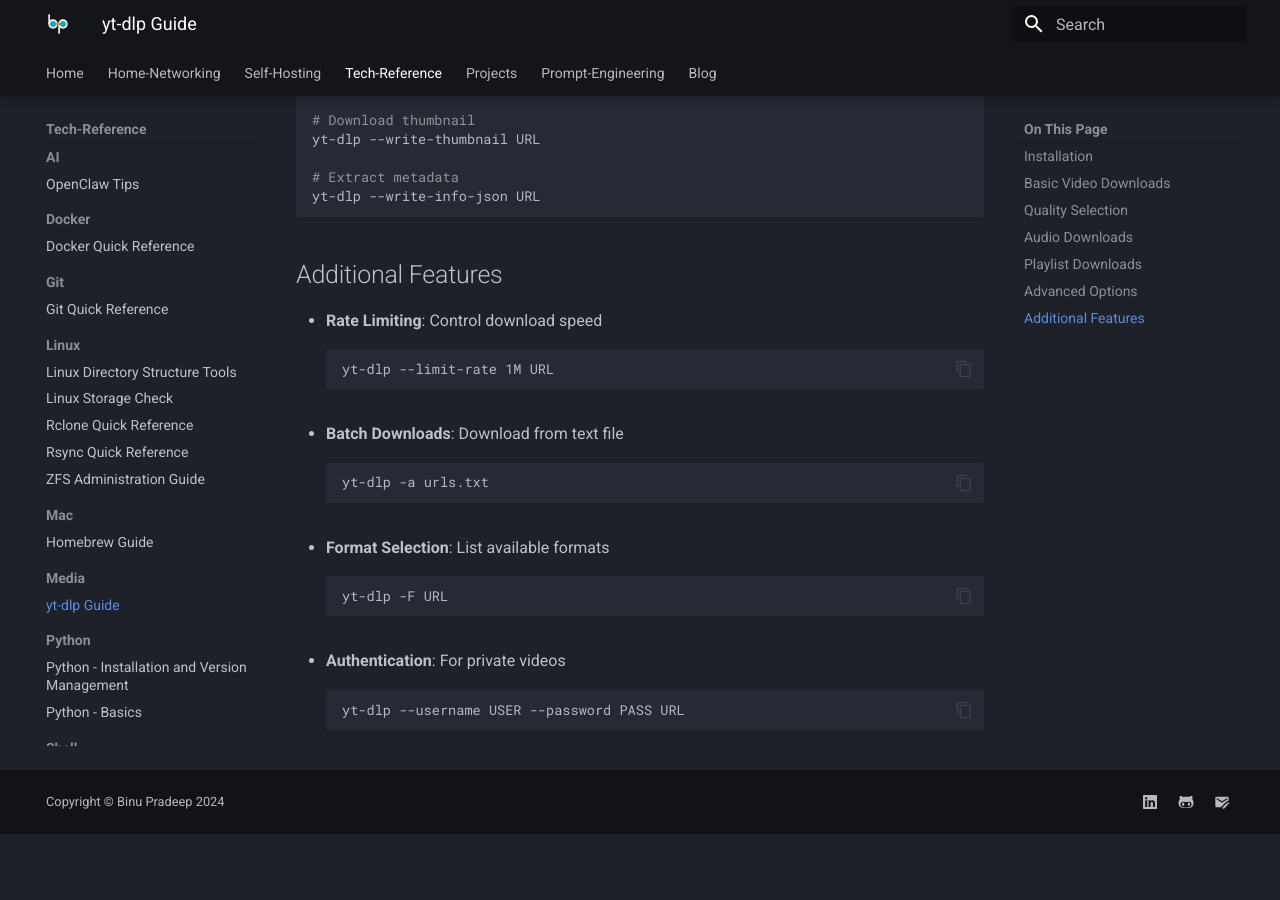
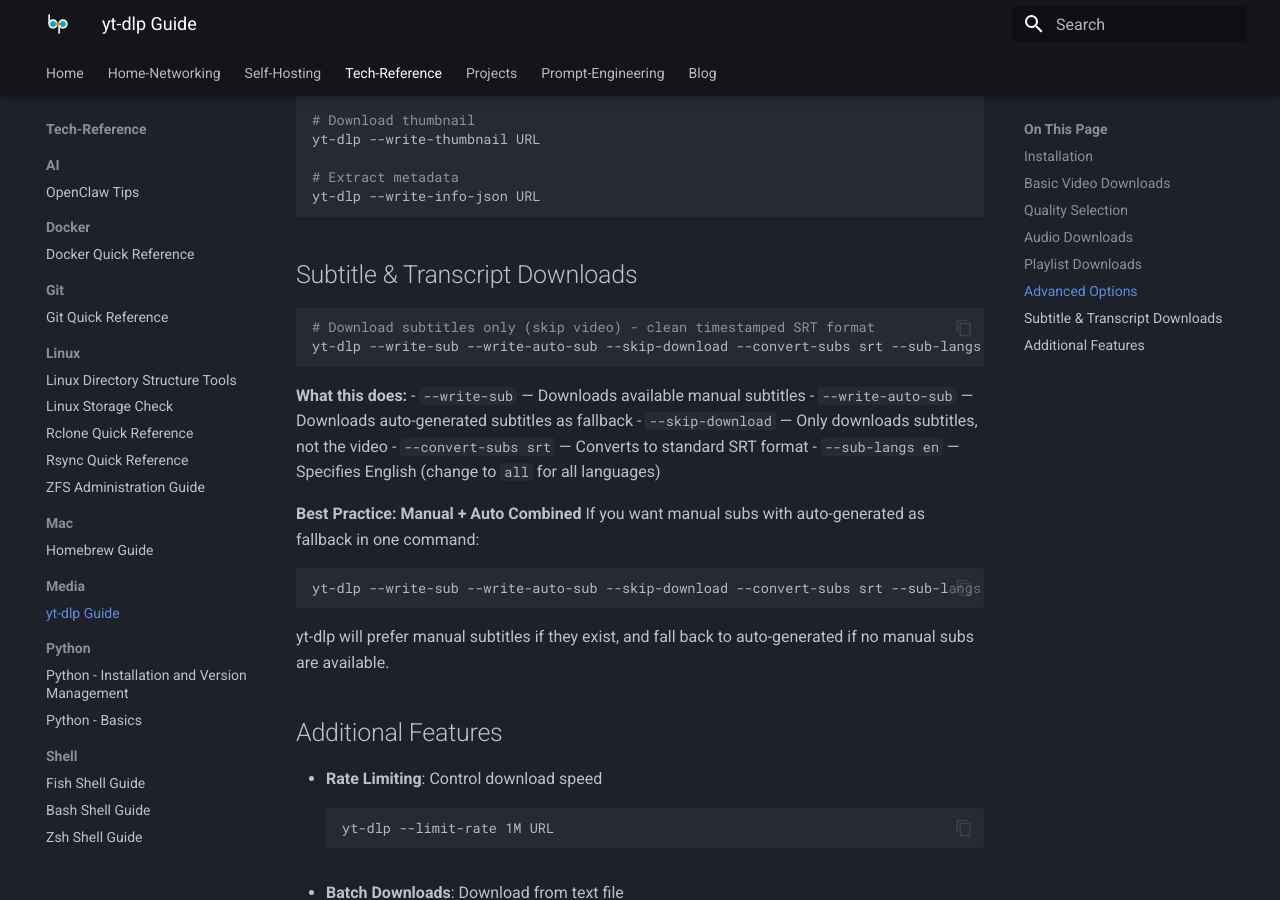
Before and after one commit to binuengoor/binupradeep-mkdocs, an MkDocs documentation site: the page built from docs/reference/Media/ytdlp.md, in a window 1280 px wide and 900 px high, scrolled down 1912 px. Built offline with MkDocs 1.6.1 and Material for MkDocs 9.7.7, drawn with Linux system fonts in a browser that asks for light colours; before the commit the page ends 2746 px from its top, so only the background shows below that.

Commit message:
Add subtitle/transcript download section to yt-dlp guide

````diff
--- a/docs/reference/Media/ytdlp.md
+++ b/docs/reference/Media/ytdlp.md
@@ -93,6 +93,29 @@
 yt-dlp --write-info-json URL
 ```
 
+## Subtitle & Transcript Downloads
+
+```bash
+# Download subtitles only (skip video) - clean timestamped SRT format
+yt-dlp --write-sub --write-auto-sub --skip-download --convert-subs srt --sub-langs en "VIDEO_URL"
+```
+
+**What this does:**
+- `--write-sub` — Downloads available manual subtitles
+- `--write-auto-sub` — Downloads auto-generated subtitles as fallback
+- `--skip-download` — Only downloads subtitles, not the video
+- `--convert-subs srt` — Converts to standard SRT format
+- `--sub-langs en` — Specifies English (change to `all` for all languages)
+
+**Best Practice: Manual + Auto Combined**
+If you want manual subs with auto-generated as fallback in one command:
+
+```bash
+yt-dlp --write-sub --write-auto-sub --skip-download --convert-subs srt --sub-langs en -o "%(title)s" "VIDEO_URL"
+```
+
+yt-dlp will prefer manual subtitles if they exist, and fall back to auto-generated if no manual subs are available.
+
 ## Additional Features
 
 - **Rate Limiting**: Control download speed
````
